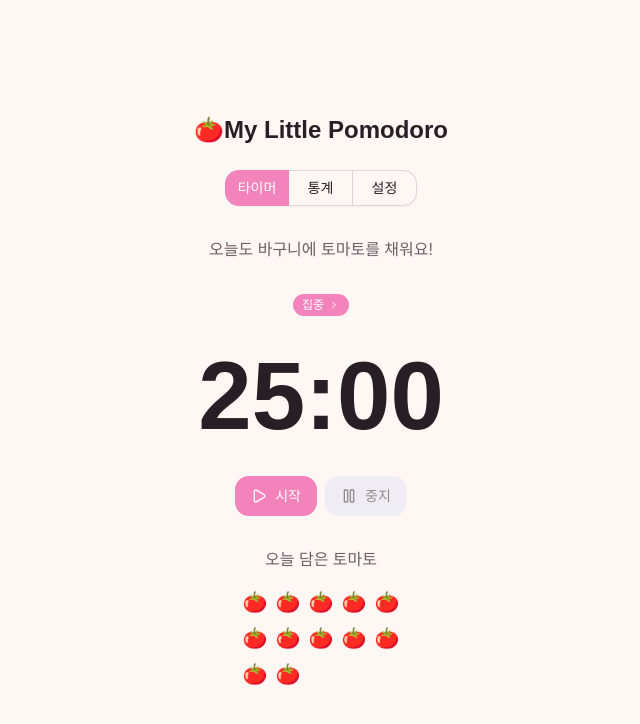
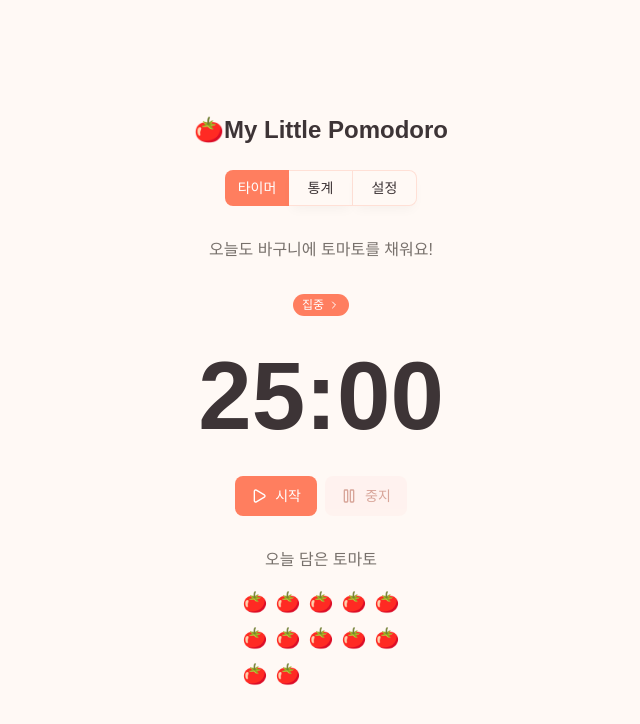
Before and after one commit to baekjisu-dev/my-little-pomodoro, a React (Vite) app: page / in a window 1280 px wide. Shown: the top 724 px of the page, without its empty margins (319-959 px from the left). Built offline with nearby package versions, Linux system fonts and the light colour scheme; a web font is replaced by a local one.

Commit message:
feat: 테마 변경, 알림 클릭 시 화면 포커스 기능 추가

```diff
--- a/src/index.css
+++ b/src/index.css
@@ -20,15 +20,127 @@
 
 @custom-variant dark (&:is(.dark *));
 
+:root {
+  --font-sans: "NostalgicGellyRoll", sans-serif;
+  --background: oklch(0.9856 0.0084 56.3169);
+  --foreground: oklch(0.3353 0.0132 2.7676);
+  --card: oklch(1 0 0);
+  --card-foreground: oklch(0.3353 0.0132 2.7676);
+  --popover: oklch(1 0 0);
+  --popover-foreground: oklch(0.3353 0.0132 2.7676);
+  --primary: oklch(0.7357 0.1641 34.7091);
+  --primary-foreground: oklch(1 0 0);
+  --secondary: oklch(0.9596 0.02 28.9029);
+  --secondary-foreground: oklch(0.5587 0.1294 32.7364);
+  --muted: oklch(0.9656 0.0176 39.4009);
+  --muted-foreground: oklch(0.5534 0.0116 58.0708);
+  --accent: oklch(0.8278 0.1131 57.9984);
+  --accent-foreground: oklch(0.3353 0.0132 2.7676);
+  --destructive: oklch(0.6122 0.2082 22.241);
+  --destructive-foreground: oklch(1 0 0);
+  --border: oklch(0.9296 0.037 38.6868);
+  --input: oklch(0.9296 0.037 38.6868);
+  --ring: oklch(0.7357 0.1641 34.7091);
+  --chart-1: oklch(0.7357 0.1641 34.7091);
+  --chart-2: oklch(0.8278 0.1131 57.9984);
+  --chart-3: oklch(0.8773 0.0763 54.9314);
+  --chart-4: oklch(0.82 0.1054 40.8859);
+  --chart-5: oklch(0.6368 0.1306 32.0721);
+  --sidebar: oklch(0.9656 0.0176 39.4009);
+  --sidebar-foreground: oklch(0.3353 0.0132 2.7676);
+  --sidebar-primary: oklch(0.7357 0.1641 34.7091);
+  --sidebar-primary-foreground: oklch(1 0 0);
+  --sidebar-accent: oklch(0.8278 0.1131 57.9984);
+  --sidebar-accent-foreground: oklch(0.3353 0.0132 2.7676);
+  --sidebar-border: oklch(0.9296 0.037 38.6868);
+  --sidebar-ring: oklch(0.7357 0.1641 34.7091);
+  --font-sans: Montserrat, sans-serif;
+  --font-serif: Merriweather, serif;
+  --font-mono: Ubuntu Mono, monospace;
+  --radius: 0.625rem;
+  --shadow-x: 0px;
+  --shadow-y: 6px;
+  --shadow-blur: 12px;
+  --shadow-spread: -3px;
+  --shadow-opacity: 0.09;
+  --shadow-color: hsl(0 0% 0%);
+  --shadow-2xs: 0px 6px 12px -3px hsl(0 0% 0% / 0.04);
+  --shadow-xs: 0px 6px 12px -3px hsl(0 0% 0% / 0.04);
+  --shadow-sm:
+    0px 6px 12px -3px hsl(0 0% 0% / 0.09), 0px 1px 2px -4px hsl(0 0% 0% / 0.09);
+  --shadow:
+    0px 6px 12px -3px hsl(0 0% 0% / 0.09), 0px 1px 2px -4px hsl(0 0% 0% / 0.09);
+  --shadow-md:
+    0px 6px 12px -3px hsl(0 0% 0% / 0.09), 0px 2px 4px -4px hsl(0 0% 0% / 0.09);
+  --shadow-lg:
+    0px 6px 12px -3px hsl(0 0% 0% / 0.09), 0px 4px 6px -4px hsl(0 0% 0% / 0.09);
+  --shadow-xl:
+    0px 6px 12px -3px hsl(0 0% 0% / 0.09), 0px 8px 10px -4px hsl(0 0% 0% / 0.09);
+  --shadow-2xl: 0px 6px 12px -3px hsl(0 0% 0% / 0.22);
+  --tracking-normal: 0em;
+  --spacing: 0.25rem;
+}
+
+.dark {
+  --background: oklch(0.2569 0.0169 352.4042);
+  --foreground: oklch(0.9397 0.0119 51.3156);
+  --card: oklch(0.3184 0.0176 341.4465);
+  --card-foreground: oklch(0.9397 0.0119 51.3156);
+  --popover: oklch(0.3184 0.0176 341.4465);
+  --popover-foreground: oklch(0.9397 0.0119 51.3156);
+  --primary: oklch(0.7357 0.1641 34.7091);
+  --primary-foreground: oklch(1 0 0);
+  --secondary: oklch(0.3637 0.0203 342.2664);
+  --secondary-foreground: oklch(0.9397 0.0119 51.3156);
+  --muted: oklch(0.2848 0.0159 343.6554);
+  --muted-foreground: oklch(0.8378 0.0237 52.6346);
+  --accent: oklch(0.8278 0.1131 57.9984);
+  --accent-foreground: oklch(0.2569 0.0169 352.4042);
+  --destructive: oklch(0.6122 0.2082 22.241);
+  --destructive-foreground: oklch(1 0 0);
+  --border: oklch(0.3637 0.0203 342.2664);
+  --input: oklch(0.3637 0.0203 342.2664);
+  --ring: oklch(0.7357 0.1641 34.7091);
+  --chart-1: oklch(0.7357 0.1641 34.7091);
+  --chart-2: oklch(0.8278 0.1131 57.9984);
+  --chart-3: oklch(0.8773 0.0763 54.9314);
+  --chart-4: oklch(0.82 0.1054 40.8859);
+  --chart-5: oklch(0.6368 0.1306 32.0721);
+  --sidebar: oklch(0.2569 0.0169 352.4042);
+  --sidebar-foreground: oklch(0.9397 0.0119 51.3156);
+  --sidebar-primary: oklch(0.7357 0.1641 34.7091);
+  --sidebar-primary-foreground: oklch(1 0 0);
+  --sidebar-accent: oklch(0.8278 0.1131 57.9984);
+  --sidebar-accent-foreground: oklch(0.2569 0.0169 352.4042);
+  --sidebar-border: oklch(0.3637 0.0203 342.2664);
+  --sidebar-ring: oklch(0.7357 0.1641 34.7091);
+  --font-sans: Montserrat, sans-serif;
+  --font-serif: Merriweather, serif;
+  --font-mono: Ubuntu Mono, monospace;
+  --radius: 0.625rem;
+  --shadow-x: 0px;
+  --shadow-y: 6px;
+  --shadow-blur: 12px;
+  --shadow-spread: -3px;
+  --shadow-opacity: 0.09;
+  --shadow-color: hsl(0 0% 0%);
+  --shadow-2xs: 0px 6px 12px -3px hsl(0 0% 0% / 0.04);
+  --shadow-xs: 0px 6px 12px -3px hsl(0 0% 0% / 0.04);
+  --shadow-sm:
+    0px 6px 12px -3px hsl(0 0% 0% / 0.09), 0px 1px 2px -4px hsl(0 0% 0% / 0.09);
+  --shadow:
+    0px 6px 12px -3px hsl(0 0% 0% / 0.09), 0px 1px 2px -4px hsl(0 0% 0% / 0.09);
+  --shadow-md:
+    0px 6px 12px -3px hsl(0 0% 0% / 0.09), 0px 2px 4px -4px hsl(0 0% 0% / 0.09);
+  --shadow-lg:
+    0px 6px 12px -3px hsl(0 0% 0% / 0.09), 0px 4px 6px -4px hsl(0 0% 0% / 0.09);
+  --shadow-xl:
+    0px 6px 12px -3px hsl(0 0% 0% / 0.09), 0px 8px 10px -4px hsl(0 0% 0% / 0.09);
+  --shadow-2xl: 0px 6px 12px -3px hsl(0 0% 0% / 0.22);
+}
+
 @theme inline {
   --font-title: "Cafe24MeongiWhite", sans-serif;
-  --radius-sm: calc(var(--radius) - 4px);
-  --radius-md: calc(var(--radius) - 2px);
-  --radius-lg: var(--radius);
-  --radius-xl: calc(var(--radius) + 4px);
-  --radius-2xl: calc(var(--radius) + 8px);
-  --radius-3xl: calc(var(--radius) + 12px);
-  --radius-4xl: calc(var(--radius) + 16px);
   --color-background: var(--background);
   --color-foreground: var(--foreground);
   --color-card: var(--card);
@@ -44,6 +156,7 @@
   --color-accent: var(--accent);
   --color-accent-foreground: var(--accent-foreground);
   --color-destructive: var(--destructive);
+  --color-destructive-foreground: var(--destructive-foreground);
   --color-border: var(--border);
   --color-input: var(--input);
   --color-ring: var(--ring);
@@ -60,97 +173,24 @@
   --color-sidebar-accent-foreground: var(--sidebar-accent-foreground);
   --color-sidebar-border: var(--sidebar-border);
   --color-sidebar-ring: var(--sidebar-ring);
-}
 
-:root {
-  --radius: 1rem;
-  --font-sans: "NostalgicGellyRoll", sans-serif;
+  --font-sans: var(--font-sans);
+  --font-mono: var(--font-mono);
+  --font-serif: var(--font-serif);
 
-  --background: oklch(0.98 0.01 45);
-  --foreground: oklch(0.25 0.02 340);
+  --radius-sm: calc(var(--radius) - 4px);
+  --radius-md: calc(var(--radius) - 2px);
+  --radius-lg: var(--radius);
+  --radius-xl: calc(var(--radius) + 4px);
 
-  --card: oklch(0.97 0.015 330);
-  --card-foreground: oklch(0.25 0.02 340);
-
-  --popover: oklch(1 0 0);
-  --popover-foreground: oklch(0.25 0.02 340);
-
-  --primary: oklch(0.75 0.15 350);
-  --primary-foreground: oklch(1 0 0);
-
-  --secondary: oklch(0.92 0.03 280);
-  --secondary-foreground: oklch(0.25 0.02 340);
-
-  --muted: oklch(0.95 0.01 330);
-  --muted-foreground: oklch(0.5 0.02 340);
-
-  --accent: oklch(0.8 0.12 25);
-  --accent-foreground: oklch(0.25 0.02 340);
-
-  --destructive: oklch(0.75 0.15 0);
-
-  --border: oklch(0.88 0.02 330);
-  --input: oklch(0.88 0.02 330);
-  --ring: oklch(0.75 0.15 350);
-
-  --chart-1: oklch(0.75 0.12 350);
-  --chart-2: oklch(0.8 0.1 25);
-  --chart-3: oklch(0.82 0.08 280);
-  --chart-4: oklch(0.78 0.1 130);
-  --chart-5: oklch(0.85 0.08 50);
-
-  --sidebar: oklch(0.985 0 0);
-  --sidebar-foreground: oklch(0.25 0.02 340);
-  --sidebar-primary: oklch(0.75 0.15 350);
-  --sidebar-primary-foreground: oklch(1 0 0);
-  --sidebar-accent: oklch(0.92 0.03 280);
-  --sidebar-accent-foreground: oklch(0.25 0.02 340);
-  --sidebar-border: oklch(0.88 0.02 330);
-  --sidebar-ring: oklch(0.75 0.15 350);
-}
-
-.dark {
-  --background: oklch(0.12 0.015 280);
-  --foreground: oklch(0.95 0.01 330);
-
-  --card: oklch(0.15 0.015 280);
-  --card-foreground: oklch(0.95 0.01 330);
-
-  --popover: oklch(0.15 0.015 280);
-  --popover-foreground: oklch(0.95 0.01 330);
-
-  --primary: oklch(0.65 0.14 350);
-  --primary-foreground: oklch(1 0 0);
-
-  --secondary: oklch(0.2 0.02 280);
-  --secondary-foreground: oklch(0.95 0.01 330);
-
-  --muted: oklch(0.2 0.015 280);
-  --muted-foreground: oklch(0.65 0.02 330);
-
-  --accent: oklch(0.6 0.12 25);
-  --accent-foreground: oklch(1 0 0);
-
-  --destructive: oklch(0.55 0.14 0);
-
-  --border: oklch(0.25 0.015 280);
-  --input: oklch(0.25 0.015 280);
-  --ring: oklch(0.65 0.14 350);
-
-  --chart-1: oklch(0.65 0.14 350);
-  --chart-2: oklch(0.6 0.12 25);
-  --chart-3: oklch(0.55 0.1 280);
-  --chart-4: oklch(0.58 0.12 130);
-  --chart-5: oklch(0.62 0.1 50);
-
-  --sidebar: oklch(0.15 0.015 280);
-  --sidebar-foreground: oklch(0.95 0.01 330);
-  --sidebar-primary: oklch(0.65 0.14 350);
-  --sidebar-primary-foreground: oklch(1 0 0);
-  --sidebar-accent: oklch(0.2 0.02 280);
-  --sidebar-accent-foreground: oklch(0.95 0.01 330);
-  --sidebar-border: oklch(0.25 0.015 280);
-  --sidebar-ring: oklch(0.65 0.14 350);
+  --shadow-2xs: var(--shadow-2xs);
+  --shadow-xs: var(--shadow-xs);
+  --shadow-sm: var(--shadow-sm);
+  --shadow: var(--shadow);
+  --shadow-md: var(--shadow-md);
+  --shadow-lg: var(--shadow-lg);
+  --shadow-xl: var(--shadow-xl);
+  --shadow-2xl: var(--shadow-2xl);
 }
 
 @layer base {
--- a/src/lib/utils.ts
+++ b/src/lib/utils.ts
@@ -23,5 +23,13 @@ export const showNotification = (title: string, body: string) => {
   if (!("Notification" in window)) return;
   if (Notification.permission !== "granted") return;
 
-  new Notification(title, { body, icon: "/favicon.png" });
+  const notification = new Notification(title, {
+    body,
+    icon: "/favicon.png",
+  });
+
+  notification.onclick = () => {
+    window.focus();
+    notification.close();
+  };
 };
```
